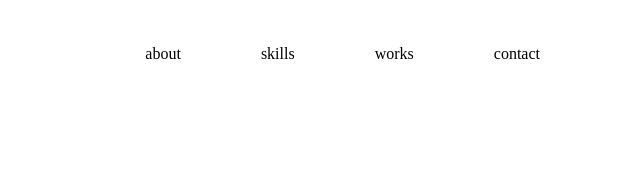
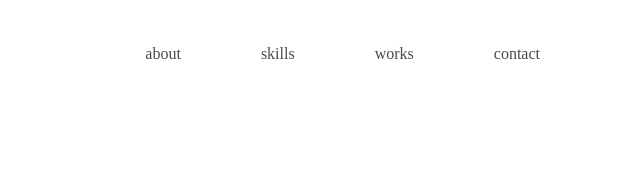
Before and after one commit to ayakatti/portfolio.github.io, a plain HTML site: page index.html in a window 1280 px wide. Shown: the top 189 px of the page, 640-1280 px from the left. Drawn offline with Linux system fonts and the light colour scheme.

Commit message:
Update index.css

```diff
--- a/css/index.css
+++ b/css/index.css
@@ -2,13 +2,14 @@
 	margin:auto;
 	padding:0;
 	width:100%;
+	color:#4c4848;
 }
 ul{
 	list-style:none;
 }
 a{
 	text-decoration:none;
-	color:black;
+	color:#4c4848;
 }
 header{
 	height:100px;
@@ -31,7 +32,7 @@
 	width:100%;
 }
 .site-header a{
-	color:black;
+	color:#4c4848;
 }
 .site-header.transform{
 	background:rgba(255,150,100,1);
@@ -53,13 +54,13 @@
 	padding:20px 80px 20px 0;
 }
 .more a, .content_title a{
-	color:black;
+	color:#4c4848;
 	position:relative;
 	display:inline-block;
 	transition:.3s;
 }
 .list_name a{
-	color:black;
+	color:#4c4848;
 	position:relative;
 	display:inline-block;
 	transition:.3s;
```
